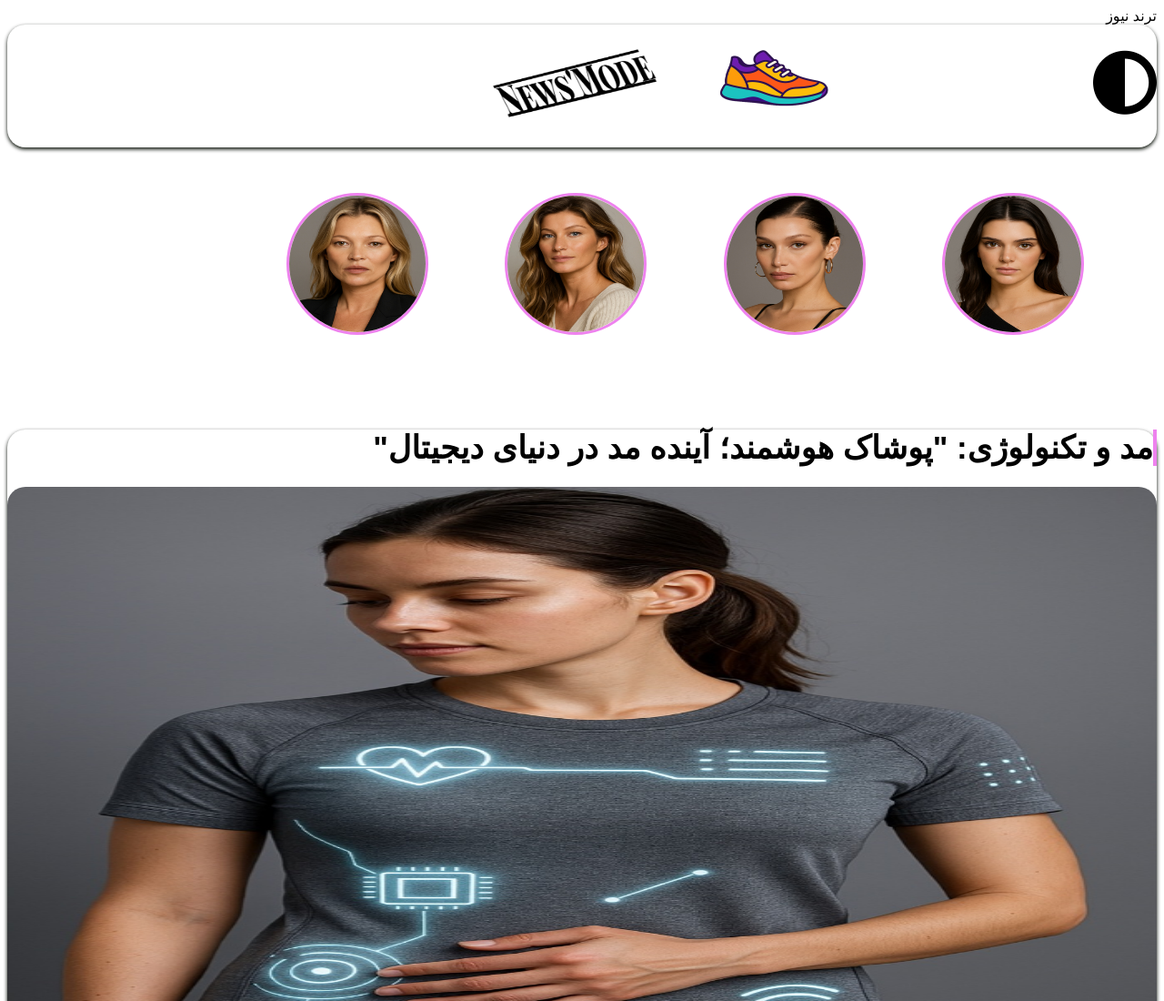
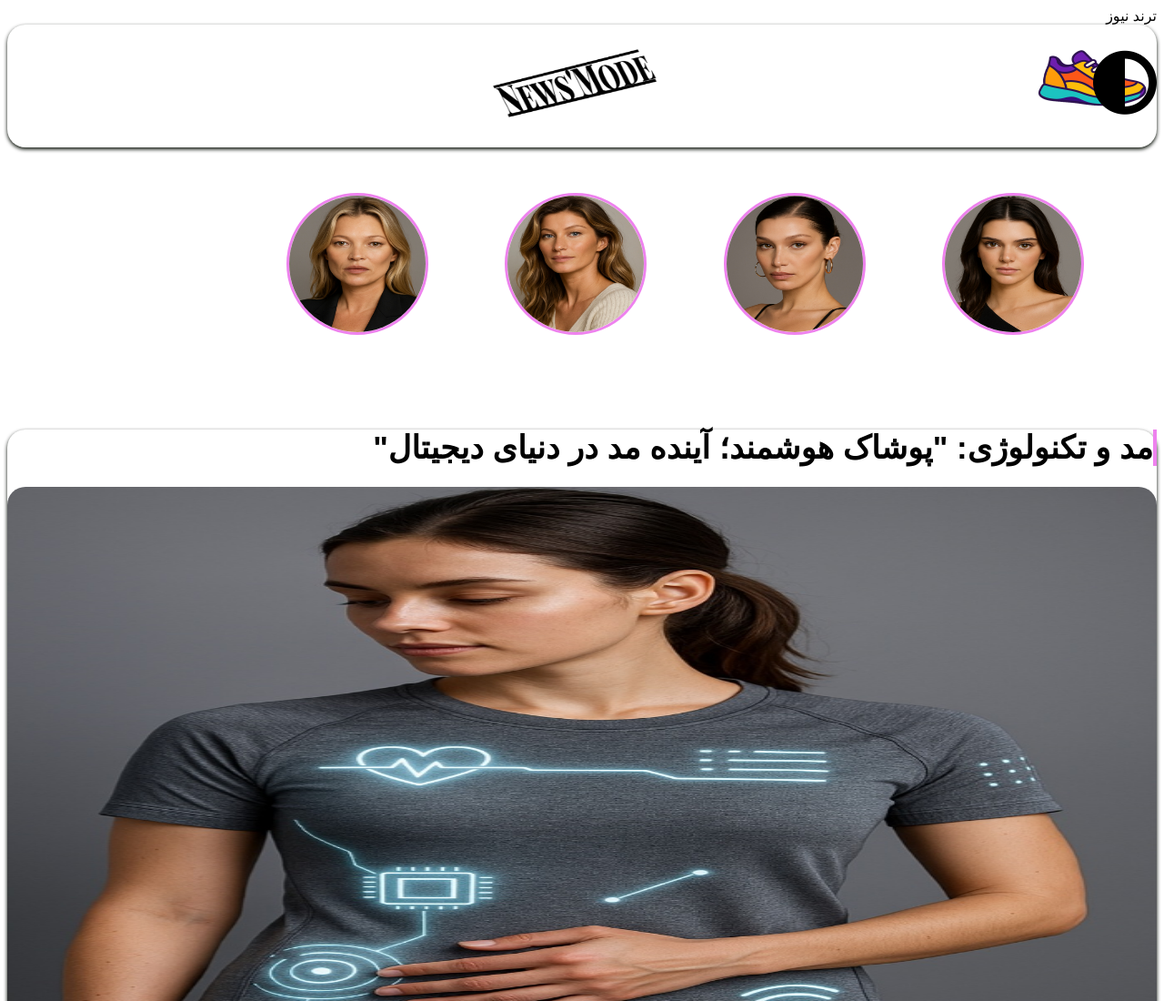
Before and after one commit to developcompanya/Newsmode, a plain HTML site: page index.html in a window 1280 px wide. Shown: the top 1100 px of the page at 91% size. Drawn offline with Linux system fonts and the light colour scheme; a web font is replaced by a local one.

Commit message:
Update pooshak.css

```diff
--- a/pooshak.css
+++ b/pooshak.css
@@ -42,7 +42,7 @@ h1{
   width: 140px;
   height: 120px;
   display: inline-block;
-  margin-right: 350px;
+  direction: ltr;
 }
 footer{
   width: 100%;
```
